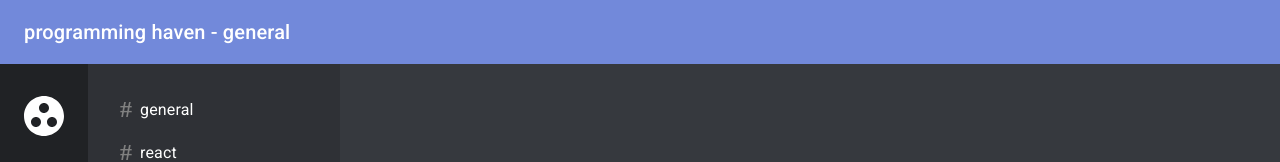
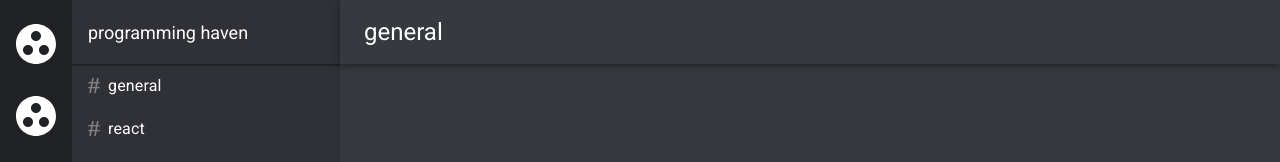
Before and after one commit to ericellb/React-Discord-Clone, a React (Create React App) app: page / in a window 1280 px wide. Shown: the top 162 px of the page. Built offline with nearby package versions, Linux system fonts and the light colour scheme; no server answers.

Commit message:
Sidebar + Titlebar Layout tweaks

```diff
--- a/src/components/App.css
+++ b/src/components/App.css
@@ -45,7 +45,6 @@ body {
   position: relative;
   display: flex;
   height: 100%;
-  padding: 1em;
   box-sizing: border-box;
   color: white;
   flex-basis: 80%;
@@ -57,7 +56,6 @@ body {
   display: flex;
   height: 100%;
   box-sizing: border-box;
-  padding: 0.5em;
   color: white;
   flex-basis: 20%;
   height: 100%;
@@ -73,8 +71,19 @@ body {
   height: 48px;
 }
 
-.topic {
+.topic-list {
   width: 100%;
+  padding-top: 0 !important;
+}
+
+.title-container {
+  box-shadow: 0 2px 0px 0px #202225;
+  height: 64px;
+  box-sizing: border-box;
+  display: flex;
+  align-items: center;
+  font-size: 18px;
+  font-family: "Roboto";
 }
 
 .topic-hashtag {
@@ -117,6 +126,10 @@ body {
   color: white !important;
 }
 
+.topic-title {
+  padding-left: 16px;
+  color: white;
+}
 
 /* SendMessage.jsx */
 .send-message-container {
@@ -144,7 +157,7 @@ body {
 /* MEDIA QUERIES FOR DESKTOP */
 @media only screen and (min-width: 600px) {
   .grid-container {
-    height: calc(100vh - 65px);
+    height: calc(99.9vh);
     display: grid;
     grid-template-columns: 340px 1fr 1fr 1fr;
     grid-template-rows: 1fr 1.5fr 0.35fr;
@@ -161,7 +174,7 @@ body {
 
 @media only screen and (max-width: 599px) {
   .grid-container {
-    height: calc(100vh - 56px);
+    height: calc(99.9vh);
     display: grid;
     grid-template-columns: 1fr;
     grid-template-rows: 1.7fr 0.1fr;
@@ -172,4 +185,8 @@ body {
     display: none;
   }
 
+  .title-container {
+    height: 56px;
+  }
+
 }
--- a/src/components/App.js
+++ b/src/components/App.js
@@ -10,6 +10,17 @@ const theme = createMuiTheme({
       tooltip: {
         fontSize: "16px",
         backgroundColor: 'black'
+      }
+    },
+    MuiSnackbarContent: {
+      root: {
+        backgroundColor: '#202225',
+        color: 'white'
+      }
+    },
+    MuiAppBar: {
+      colorPrimary: {
+        backgroundColor: '#36393E'
       }
     }
   },
@@ -26,6 +37,7 @@ const theme = createMuiTheme({
     "fontWeightRegular": 400,
     "fontWeightMedium": 500
   }
+
 });
 
 
--- a/src/components/Dashboard.jsx
+++ b/src/components/Dashboard.jsx
@@ -1,4 +1,4 @@
-import React, { useState, useEffect } from 'react'
+import React, { useState } from 'react'
 import { useSelector } from 'react-redux';
 
 import Sidebar from './Sidebar';
@@ -8,10 +8,8 @@ import Header from './Header';
 
 export default function Dashboard() {
 
+  // Get store state
   const chatStore = useSelector(state => state.chat);
-
-  // Local state
-  const [chatMessage, changeChatMessage] = useState('');
 
   // Get servers and topics out of store
   const servers = Object.keys(chatStore.servers);
@@ -20,8 +18,6 @@ export default function Dashboard() {
   return (
     <div>
 
-      <Header topics={topics} servers={servers} />
-
       <div className="grid-container">
 
         <div className="sidebar-grid">
@@ -29,11 +25,11 @@ export default function Dashboard() {
         </div>
 
         <div className="messages-grid">
-          <Messages topics={topics} />
+          <Messages topics={topics} servers={servers} />
         </div>
 
         <div className="send-messages-grid">
-          <SendMessage chatMessage={chatMessage} changeChatMessage={changeChatMessage} />
+          <SendMessage />
         </div>
 
       </div >
--- a/src/components/Header.jsx
+++ b/src/components/Header.jsx
@@ -11,12 +11,13 @@ import Sidebar from './Sidebar';
 
 export default function Header(props) {
 
-  // Get store
+  // Get store state
   const { activeServer, activeTopic } = useSelector(state => state.chat);
 
   // Local state
   const [drawerVisible, changeDrawerVisible] = useState(false);
 
+  // Get props from parent
   const { topics, servers } = props;
 
   return (
@@ -32,9 +33,7 @@ export default function Header(props) {
         >
           <Sidebar topics={topics} servers={servers} />
         </SwipeableDrawer>
-        <Typography variant="h6">
-          {activeServer} - {activeTopic}
-        </Typography>
+        <Typography variant="h5">{activeTopic}</Typography>
       </Toolbar>
     </AppBar>
   )
--- a/src/components/Messages.jsx
+++ b/src/components/Messages.jsx
@@ -3,14 +3,18 @@ import { useSelector } from 'react-redux';
 
 import { List, ListItem, ListItemAvatar, Avatar, ListItemText } from '@material-ui/core';
 import PersonIcon from '@material-ui/icons/Person';
+import Header from './Header';
 
 export default function Messages(props) {
 
-  // Get store
-  const { activeServer, activeTopic } = useSelector(state => state.chat);
+  // Get store state
+  const chatStore = useSelector(state => state.chat);
+  const { activeServer, activeTopic } = chatStore;
 
-  const chatStore = useSelector(state => state.chat);
+  // Get props
+  const { topics, servers } = props;
 
+  // ref
   let messageContainer;
 
   useEffect(() => {
@@ -19,6 +23,8 @@ export default function Messages(props) {
   })
 
   return (
+    <React.Fragment>
+      <Header topics={topics} servers={servers}></Header>
       <div className="messages-container">
         <List>
           {chatStore.servers[activeServer][activeTopic].map((message, i) => (
@@ -34,5 +40,6 @@ export default function Messages(props) {
         </List>
         <div ref={(element) => messageContainer = element}></div>
       </div>
+    </React.Fragment>
   )
 }
--- a/src/components/SendMessage.jsx
+++ b/src/components/SendMessage.jsx
@@ -1,4 +1,4 @@
-import React from 'react'
+import React, { useState } from 'react'
 import { useSelector } from 'react-redux';
 
 import TextField from '@material-ui/core/TextField';
@@ -9,13 +9,13 @@ import { sendMessage } from '../actions';
 
 export default function SendMessage(props) {
 
-  // Get store
+  // Get store state
   const { activeServer, activeTopic } = useSelector(state => state.chat);
   const { userName } = useSelector(state => state.user);
-
   const dispatch = useDispatch();
 
-  const { chatMessage, changeChatMessage, user } = props;
+  // Local state
+  const [chatMessage, changeChatMessage] = useState('');
 
   function handleSubmit(message) {
     dispatch(sendMessage(message));
--- a/src/components/Sidebar.jsx
+++ b/src/components/Sidebar.jsx
@@ -4,26 +4,35 @@ import { useDispatch } from 'react-redux';
 
 import PersonIcon from '@material-ui/icons/Person';
 import GroupWork from '@material-ui/icons/GroupWork';
-import { List, ListItem, ListItemAvatar, Avatar, ListItemText, Tooltip, IconButton, Typography, TextField } from '@material-ui/core';
+import { List, ListItem, ListItemAvatar, Avatar, ListItemText, Tooltip, IconButton, Typography, TextField, Snackbar } from '@material-ui/core';
 
 
 import { changeServer, changeTopic, signIn, signOut } from '../actions';
 
 export default function Topics(props) {
 
-  // Get store
+  // Get store state
+  const { activeServer, activeTopic } = useSelector(state => state.chat);
   const user = useSelector(state => state.user);
+  const dispatch = useDispatch();
 
+  // Local state
   const [userName, changeUserName] = useState(user.userName);
+  const [snackBarVisible, changeSnackBarVisible] = useState(false);
+  const [snackBarMessage, changeSnackBarMessage] = useState('');
 
+  // Get props from parent
   const { topics, servers } = props;
 
-  const dispatch = useDispatch();
 
   function handleKeyPress(e) {
     console.log('fired');
-    if (e.key === "Enter")
+    if (e.key === "Enter") {
       dispatch({ type: 'SIGN_IN', payload: { userId: '1', userName: userName } });
+      changeSnackBarMessage(`Name changed to : ${userName}`);
+      changeSnackBarVisible(true);
+      setTimeout(() => changeSnackBarVisible(false), 2000)
+    }
   }
 
   return (
@@ -40,7 +49,8 @@ export default function Topics(props) {
         </List>
       </div>
       <div className="topics-container">
-        <List className="topic">
+        <List className="topic-list">
+          <ListItem className="title-container">{activeServer}</ListItem>
           {topics.map(topic => (
             <ListItem onClick={(e) => dispatch(changeTopic(topic))} key={topic} button>
               <i style={{ verticalAlign: 'text-bottom', fontWeight: 'bold' }} className="topic-hashtag">#</i>
@@ -62,6 +72,11 @@ export default function Topics(props) {
               onKeyPress={(e) => handleKeyPress(e)}
             />
           </ListItem>
+          <Snackbar
+            anchorOrigin={{ vertical: 'bottom', horizontal: 'left' }}
+            open={snackBarVisible}
+            message={snackBarMessage}
+          />
         </div>
       </div>
     </div>
```
Lines whose indentation alone changed are shown as unchanged.
